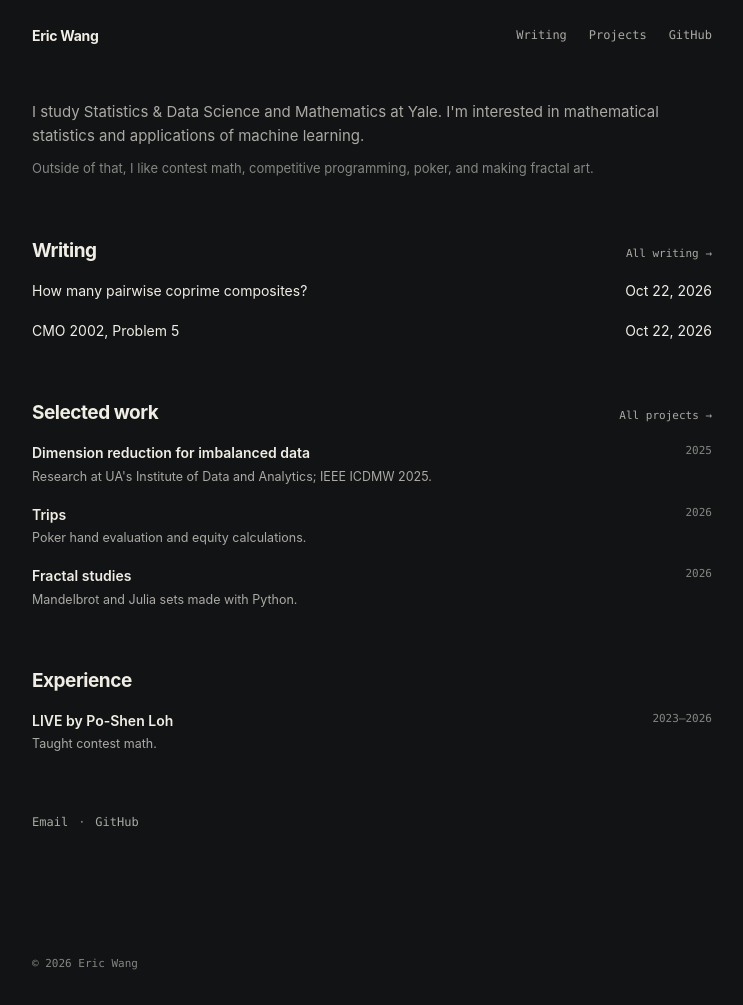
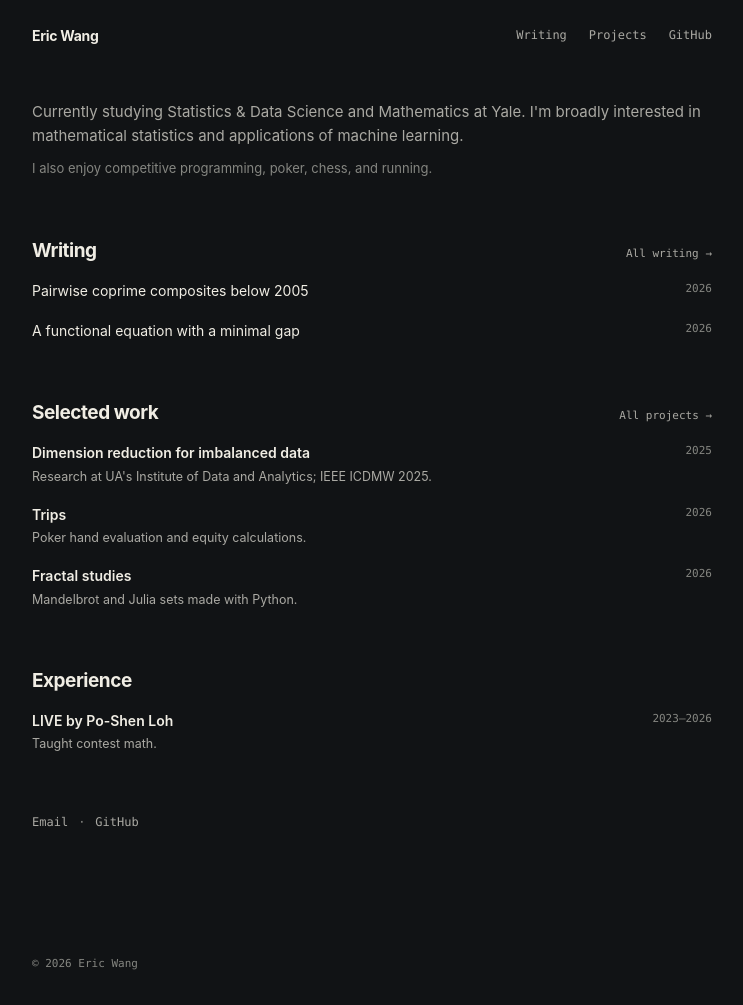
Before and after one commit to threepoint1four/threepoint1four.github.io, a Jekyll site: the page built from index.html, in a window 1280 px wide. Shown: the whole page, without its empty margins (268-1011 px from the left). Built offline with Jekyll 4.4.1, drawn with Linux system fonts in a browser that asks for light colours.

Commit message:
Refine homepage bio and writing titles

```diff
--- a/_posts/2026-10-23-cmo-2002-problem-5.md
+++ b/_posts/2026-10-21-cmo-2002-problem-5.md
@@ -1,7 +1,7 @@
 ---
-title: CMO 2002, Problem 5
-description: A functional equation on the nonnegative integers.
-date: 2026-10-22
+title: A functional equation with a minimal gap
+description: A shortest-gap argument shows every solution is constant.
+date: 2026-10-21
 tags: [math]
 math: true
 ---
--- a/_posts/2026-10-23-pairwise-coprime-composites.md
+++ b/_posts/2026-10-23-pairwise-coprime-composites.md
@@ -1,6 +1,6 @@
 ---
-title: How many pairwise coprime composites?
-description: Interesting number theory puzzle
+title: Pairwise coprime composites below 2005
+description: A prime-divisor count gives the sharp threshold of 15.
 date: 2026-10-22
 tags: [math, number-theory]
 math: true
--- a/index.html
+++ b/index.html
@@ -1,12 +1,12 @@
 ---
 layout: default
 home: true
-description: Eric Wang studies Statistics & Data Science and Mathematics at Yale, with interests in mathematical statistics and applied machine learning.
+description: Eric Wang studies Statistics & Data Science and Mathematics at Yale, with interests in mathematical statistics and applications of machine learning.
 ---
 <div class="home">
   <div class="home-bio">
-    <p>I study Statistics &amp; Data Science and Mathematics at Yale. I'm interested in mathematical statistics and applications of machine learning.</p>
-    <p>Outside of that, I like contest math, competitive programming, poker, and making fractal art.</p>
+    <p>Currently studying Statistics &amp; Data Science and Mathematics at Yale. I'm broadly interested in mathematical statistics and applications of machine learning.</p>
+    <p>I also enjoy competitive programming, poker, chess, and running.</p>
   </div>
 
   <section class="home-section" aria-labelledby="home-writing">
@@ -18,7 +18,7 @@ description: Eric Wang studies Statistics & Data Science and Mathematics at Yale
       {% for post in site.posts limit: 3 %}
       <a class="home-row" href="{{ post.url | relative_url }}">
         <span class="home-writing-title">{{ post.title | escape }}</span>
-        <time datetime="{{ post.date | date: '%Y-%m-%d' }}">{{ post.date | date: '%b %-d, %Y' }}</time>
+        <time class="home-date" datetime="{{ post.date | date: '%Y-%m-%d' }}">{{ post.date | date: '%Y' }}</time>
       </a>
       {% endfor %}
     </div>
```
